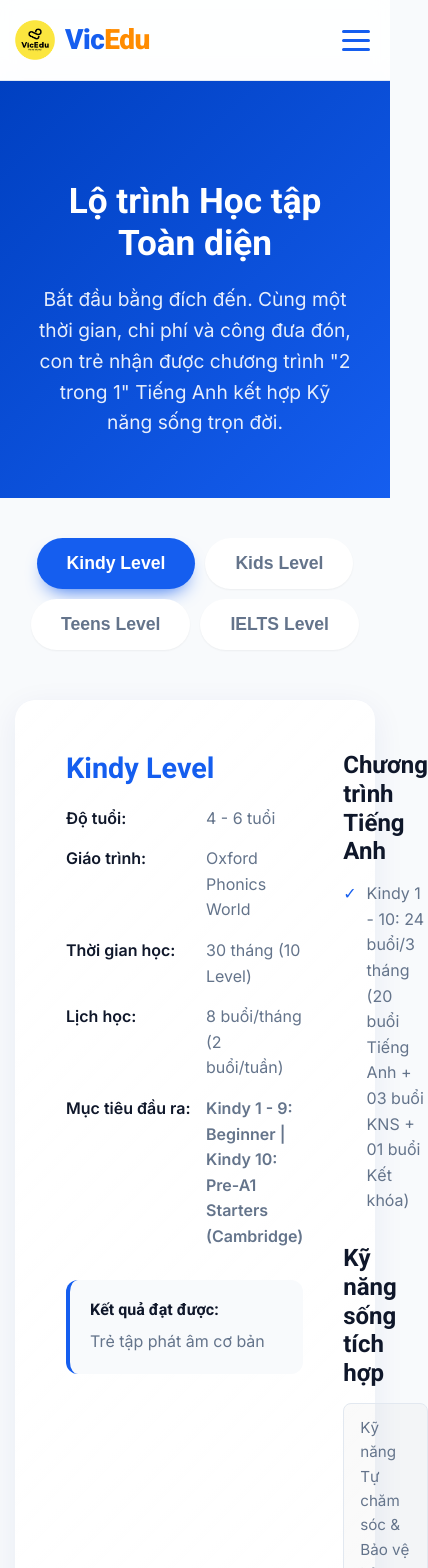
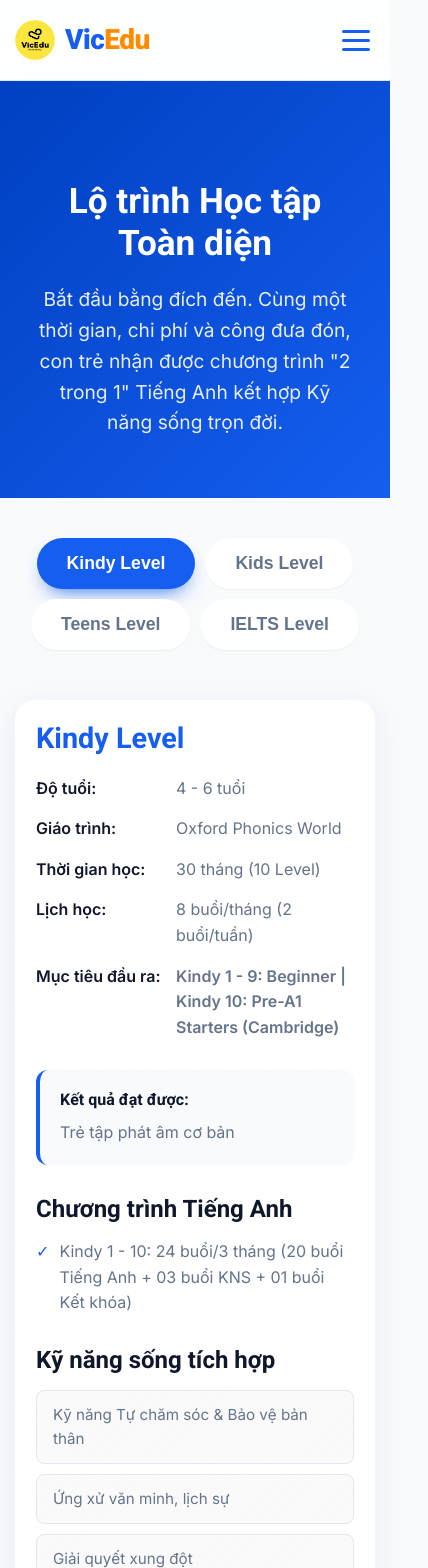
Before and after one commit to cothuynguyen/VicEdu-Web3, a Next.js app: page /tieng-anh-va-ky-nang-song in a window 390 px wide. Shown: the top 1568 px of the page, 428 px wide, since content can reach past the window. Built offline with nearby package versions, Linux system fonts and the light colour scheme.

Commit message:
fix: Dong menu mobile tu dong va Fix giao dien Programs

```diff
--- a/src/app/globals.css
+++ b/src/app/globals.css
@@ -308,6 +308,18 @@ a:hover {
   display: block;
 }
 
+/* Program Page Classes */
+.program-details-grid {
+  display: grid;
+  grid-template-columns: 1fr 1fr;
+  gap: 40px;
+  margin-bottom: 40px;
+}
+.program-card-panel {
+  padding: 50px;
+  background-color: white;
+}
+
 /* Responsive */
 @media (max-width: 768px) {
   /* Fix Typography */
@@ -354,6 +366,10 @@ a:hover {
   .section { padding: 40px 0; }
   .container { padding: 0 15px; }
 
+  /* Program Page overrides */
+  .program-details-grid { grid-template-columns: 1fr; gap: 30px; }
+  .program-card-panel { padding: 20px; }
+
   /* Button stacking */
   .btn-group { display: flex; flex-direction: column; gap: 10px; }
   .btn-group .btn { width: 100%; }
--- a/src/app/layout.tsx
+++ b/src/app/layout.tsx
@@ -1,5 +1,6 @@
 import type { Metadata } from 'next';
 import Link from 'next/link';
+import MobileMenuHandler from '@/components/MobileMenuHandler';
 import './globals.css';
 
 export const metadata: Metadata = {
@@ -15,6 +16,7 @@ export default function RootLayout({
   return (
     <html lang="vi">
       <body>
+        <MobileMenuHandler />
         <header className="header">
           <div className="container header-inner">
             <Link href="/" className="logo" style={{ display: 'flex', alignItems: 'center', gap: '10px' }}>
--- a/src/app/tieng-anh-va-ky-nang-song/page.tsx
+++ b/src/app/tieng-anh-va-ky-nang-song/page.tsx
@@ -150,9 +150,9 @@ export default function ProgramsPage() {
           </div>
 
           {/* Program Details */}
-          <div className="glass-panel animate-fade-in" style={{ padding: '50px', backgroundColor: 'white' }}>
+          <div className="glass-panel animate-fade-in program-card-panel">
 
-            <div style={{ display: 'grid', gridTemplateColumns: '1fr 1fr', gap: '40px', marginBottom: '40px' }}>
+            <div className="program-details-grid">
               {/* Left Col - Overview */}
               <div>
                 <h2 style={{ fontSize: '2.5rem', color: activeProgram.color, marginBottom: '20px' }}>
--- /dev/null
+++ b/src/components/MobileMenuHandler.tsx
@@ -0,0 +1,18 @@
+'use client';
+
+import { useEffect } from 'react';
+import { usePathname } from 'next/navigation';
+
+export default function MobileMenuHandler() {
+  const pathname = usePathname();
+
+  useEffect(() => {
+    // Automatically close the mobile menu when the route changes
+    const checkbox = document.getElementById('mobile-menu-toggle') as HTMLInputElement;
+    if (checkbox && checkbox.checked) {
+      checkbox.checked = false;
+    }
+  }, [pathname]);
+
+  return null;
+}
```
